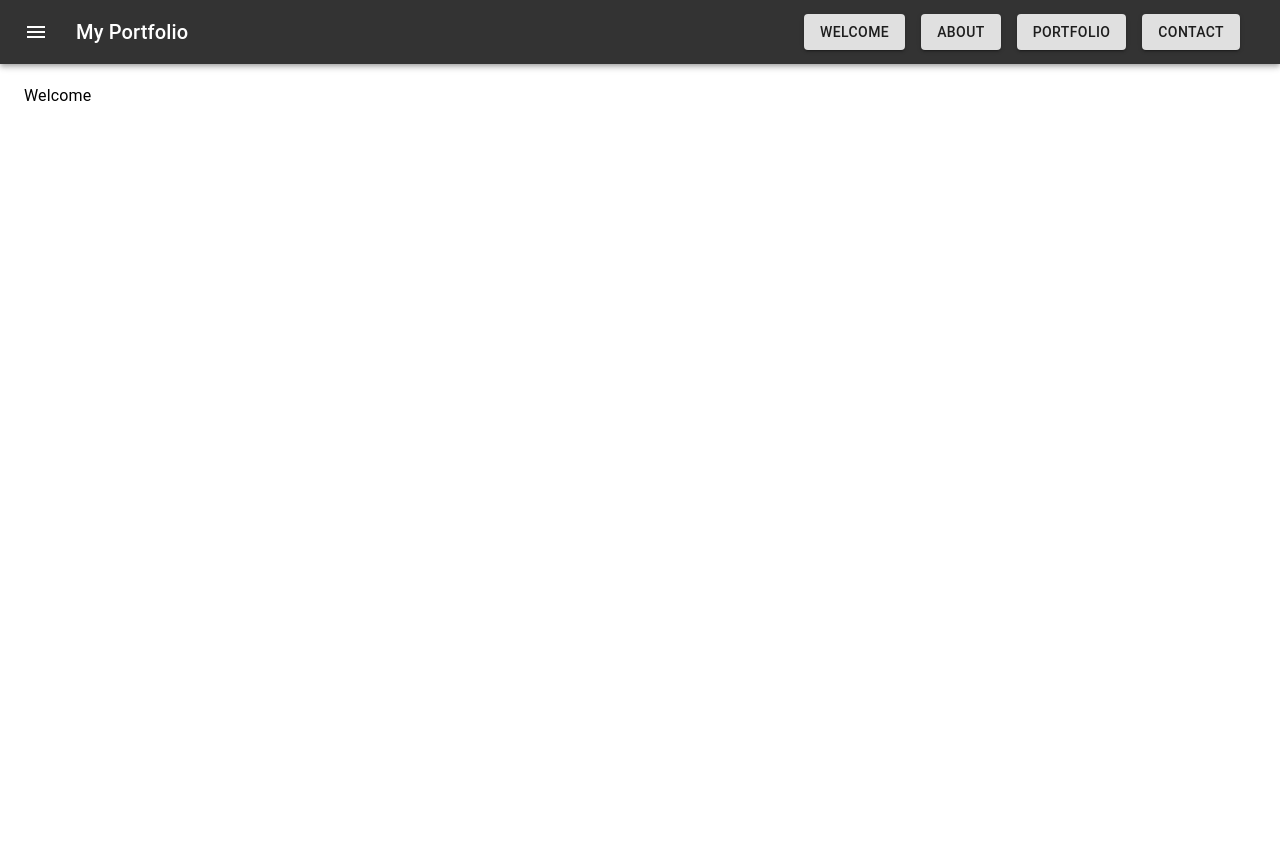
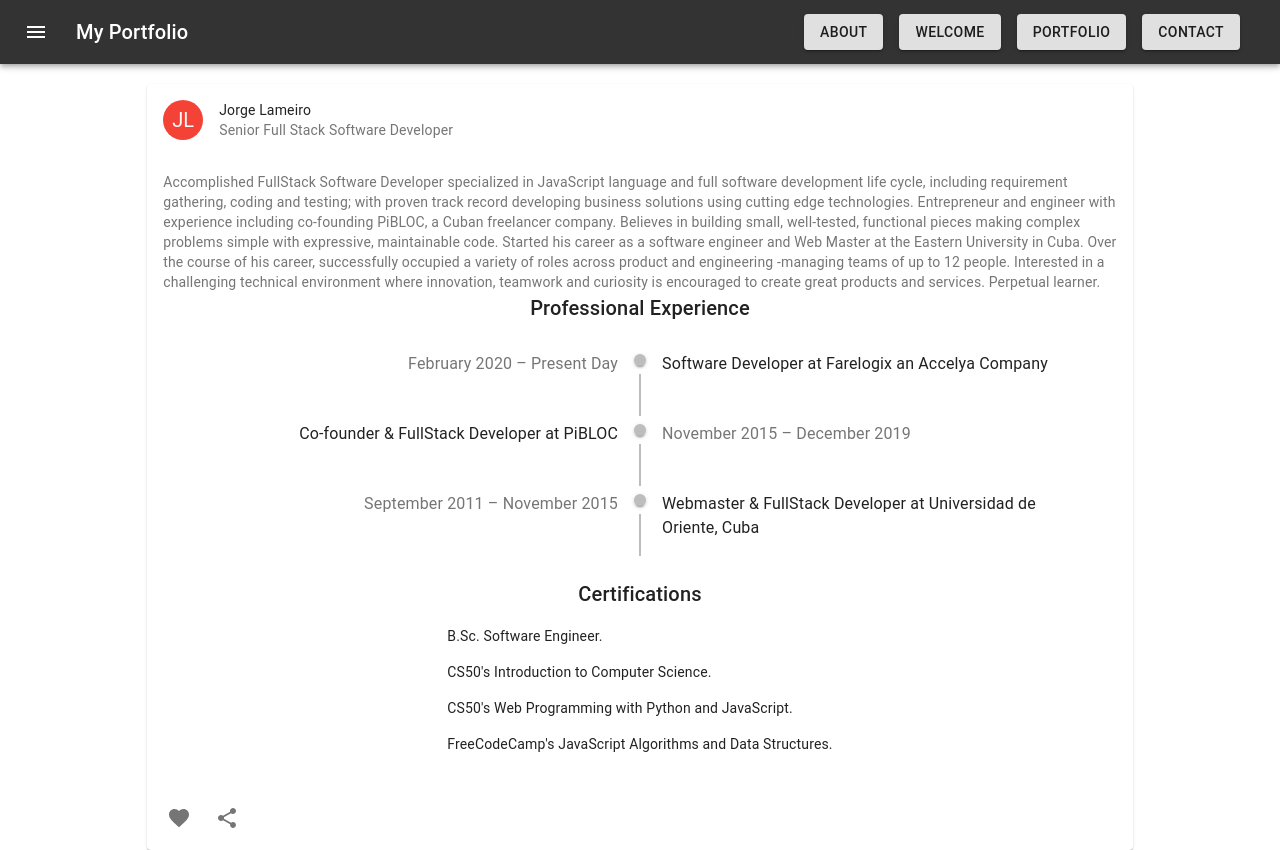
Before and after one commit to jlameiro87/portfolio, a React (Create React App) app: page / in a window 1280 px wide. Before the commit the page ends 804 px from the top, so only its background shows below. Built offline with nearby package versions, Linux system fonts and the light colour scheme.

Commit message:
continue adding items

```diff
--- a/package.json
+++ b/package.json
@@ -5,6 +5,7 @@
   "dependencies": {
     "@material-ui/core": "^4.12.1",
     "@material-ui/icons": "^4.11.2",
+    "@material-ui/lab": "^4.0.0-alpha.60",
     "@testing-library/jest-dom": "^5.11.4",
     "@testing-library/react": "^11.1.0",
     "@testing-library/user-event": "^12.1.10",
--- a/src/App.js
+++ b/src/App.js
@@ -33,7 +33,7 @@ function App() {
         <Container>
           <Typography component="div" style={{ height: '90vh', paddingTop: '20px' }}>
             <Switch>
-              <Route path="/about">
+              <Route exact path="/">
                 <About />
               </Route>
               <Route path="/portfolio">
@@ -42,7 +42,7 @@ function App() {
               <Route path="/contact">
                 <Contact />
               </Route>
-              <Route path="/">
+              <Route path="/welcome">
                 <Welcome />
               </Route>
             </Switch>
--- a/src/components/About.js
+++ b/src/components/About.js
@@ -9,10 +9,20 @@ import FavoriteIcon from '@material-ui/icons/Favorite';
 import ShareIcon from '@material-ui/icons/Share';
 import { makeStyles } from '@material-ui/core/styles';
 import { red } from '@material-ui/core/colors';
+import Timeline from '@material-ui/lab/Timeline';
+import TimelineItem from '@material-ui/lab/TimelineItem';
+import TimelineSeparator from '@material-ui/lab/TimelineSeparator';
+import TimelineConnector from '@material-ui/lab/TimelineConnector';
+import TimelineOppositeContent from '@material-ui/lab/TimelineOppositeContent';
+import TimelineDot from '@material-ui/lab/TimelineDot';
+import TimelineContent from '@material-ui/lab/TimelineContent';
+import List from '@material-ui/core/List';
+import ListItem from '@material-ui/core/ListItem';
+import ListItemText from '@material-ui/core/ListItemText';
 
 const useStyles = makeStyles((theme) => ({
   root: {
-    maxWidth: '60%',
+    maxWidth: '80%',
   },
   avatar: {
     backgroundColor: red[500],
@@ -25,6 +35,24 @@ const useStyles = makeStyles((theme) => ({
 
 const About = () => {
   const classes = useStyles();
+  const certifications = [
+    {
+      id: 1,
+      text: 'B.Sc. Software Engineer.'
+    },
+    {
+      id: 2,
+      text: 'CS50\'s Introduction to Computer Science.'
+    },
+    {
+      id: 3,
+      text: 'CS50\'s Web Programming with Python and JavaScript.'
+    },
+    {
+      id: 4,
+      text: 'FreeCodeCamp\'s JavaScript Algorithms and Data Structures.'
+    }
+  ];
 
   return (
     <div className={classes.divRoot}>
@@ -49,6 +77,59 @@ const About = () => {
             Interested in a challenging technical environment where innovation, teamwork and curiosity is encouraged to create
             great products and services. Perpetual learner.
           </Typography>
+          <div style={{ display: 'flex', alignItems: 'center', justifyContent: 'center' }}><Typography variant="h6">Professional Experience</Typography></div>
+          <Timeline align="alternate">
+            <TimelineItem>
+              <TimelineOppositeContent>
+                <Typography color="textSecondary">February 2020 – Present Day</Typography>
+              </TimelineOppositeContent>
+              <TimelineSeparator>
+                <TimelineDot />
+                <TimelineConnector />
+              </TimelineSeparator>
+              <TimelineContent>
+                <Typography>Software Developer at Farelogix an Accelya Company</Typography>
+              </TimelineContent>
+            </TimelineItem>
+            <TimelineItem>
+              <TimelineOppositeContent>
+                <Typography color="textSecondary">November 2015 – December 2019</Typography>
+              </TimelineOppositeContent>
+              <TimelineSeparator>
+                <TimelineDot />
+                <TimelineConnector />
+              </TimelineSeparator>
+              <TimelineContent>
+                <Typography>Co-founder & FullStack Developer at PiBLOC</Typography>
+              </TimelineContent>
+            </TimelineItem>
+            <TimelineItem>
+              <TimelineOppositeContent>
+                <Typography color="textSecondary">September 2011 – November 2015</Typography>
+              </TimelineOppositeContent>
+              <TimelineSeparator>
+                <TimelineDot />
+                <TimelineConnector />
+              </TimelineSeparator>
+              <TimelineContent>
+                <Typography>Webmaster & FullStack Developer at Universidad de Oriente, Cuba</Typography>
+              </TimelineContent>
+            </TimelineItem>
+          </Timeline>
+          <div style={{ display: 'flex', alignItems: 'center', justifyContent: 'center', flexDirection: 'column' }}>
+            <Typography variant="h6">Certifications</Typography>
+            <List dense={true}>
+              {
+                certifications.map(item =>
+                  <ListItem key={item.id}>
+                    <ListItemText
+                      primary={item.text}
+                    />
+                  </ListItem>
+                )
+              }
+            </List>
+          </div>
         </CardContent>
         <CardActions disableSpacing>
           <IconButton aria-label="add to favorites">
--- a/src/components/Header.js
+++ b/src/components/Header.js
@@ -36,8 +36,8 @@ const Header = () => {
             My Portfolio
           </Typography>
 
-          <Link className={classes.menuItem} to="/"><Button className={classes.menuButton} variant="contained" color="secondary">Welcome</Button></Link>
-          <Link className={classes.menuItem} to="/about"><Button className={classes.menuButton} variant="contained" color="secondary">About</Button></Link>
+          <Link className={classes.menuItem} to="/"><Button className={classes.menuButton} variant="contained" color="secondary">About</Button></Link>
+          <Link className={classes.menuItem} to="/welcome"><Button className={classes.menuButton} variant="contained" color="secondary">Welcome</Button></Link>
           <Link className={classes.menuItem} to="/portfolio"><Button className={classes.menuButton} variant="contained" color="secondary">Portfolio</Button></Link>
           <Link className={classes.menuItem} to="/contact"><Button className={classes.menuButton} variant="contained" color="secondary">Contact</Button></Link>
         </Toolbar>
```
Also changed, not shown: 1 other file (tests, documents, lock files or other folders).
